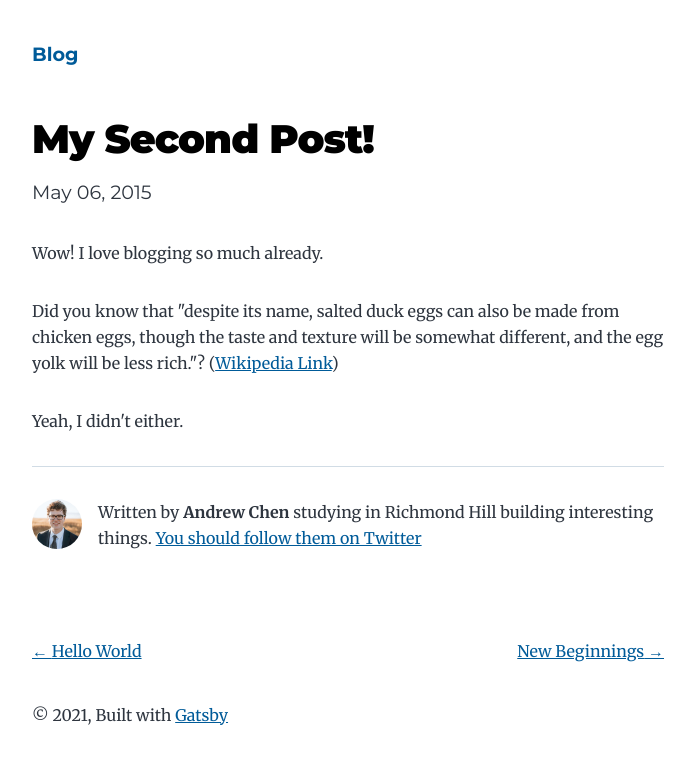
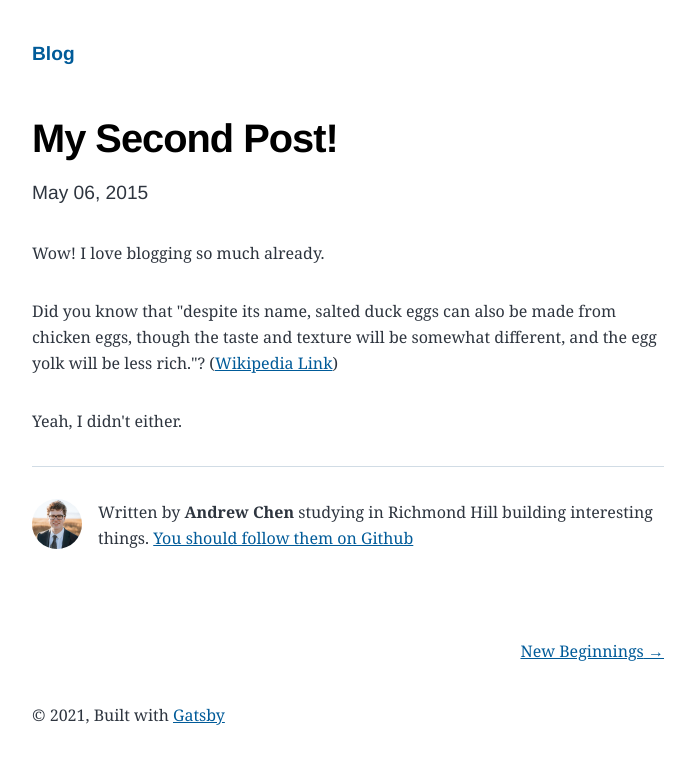
Before and after one commit to anyuan-chen/basicblog, a Gatsby site: page /my-second-post/ in a window 1280 px wide. Shown: the whole page, without its empty margins (292-986 px from the left). Built offline with nearby package versions, Linux system fonts and the light colour scheme; Gatsby itself is replaced by a stand-in of ours.

Commit message:
changed fonts

```diff
--- a/content/blog/hello-world/index.md
+++ b/content/blog/hello-world/index.md
@@ -1,6 +1,6 @@
 ---
 title: Hello World
-date: "2015-05-01T22:12:03.284Z"
+date: "2021-05-31"
 description: "Hello World"
 ---
 
--- a/gatsby-config.js
+++ b/gatsby-config.js
@@ -8,7 +8,7 @@ module.exports = {
     description: `All of my thoughts about programming and beyond.`,
     siteUrl: `https://basicblog89788.gatsbyjs.io/`,
     social: {
-      twitter: `none`,
+      github: `anyuan-chen`,
     },
   },
   plugins: [
--- a/src/components/bio.js
+++ b/src/components/bio.js
@@ -19,7 +19,7 @@ const Bio = () => {
             summary
           }
           social {
-            twitter
+            github
           }
         }
       }
@@ -46,8 +46,8 @@ const Bio = () => {
         <p>
           Written by <strong>{author.name}</strong> {author?.summary || null}
           {` `}
-          <a href={`https://twitter.com/${social?.twitter || ``}`}>
-            You should follow them on Twitter
+          <a href={`https://github.com/${social?.github || ``}`}>
+            You should follow them on Github
           </a>
         </p>
       )}
--- a/src/style.css
+++ b/src/style.css
@@ -27,11 +27,10 @@
   --spacing-20: 5rem;
   --spacing-24: 6rem;
   --spacing-32: 8rem;
-  --fontFamily-sans: Montserrat, system-ui, -apple-system, BlinkMacSystemFont,
+  --fontFamily-sans: "Helvetica", "Roboto", -apple-system, BlinkMacSystemFont,
     "Segoe UI", Roboto, "Helvetica Neue", Arial, "Noto Sans", sans-serif,
     "Apple Color Emoji", "Segoe UI Emoji", "Segoe UI Symbol", "Noto Color Emoji";
-  --fontFamily-serif: "Merriweather", "Georgia", Cambria, "Times New Roman",
-    Times, serif;
+  --fontFamily-serif: "Georgia", serif;
   --font-body: var(--fontFamily-serif);
   --font-heading: var(--fontFamily-sans);
   --fontWeight-normal: 400;
```
Also changed, not shown: 2 other files.
